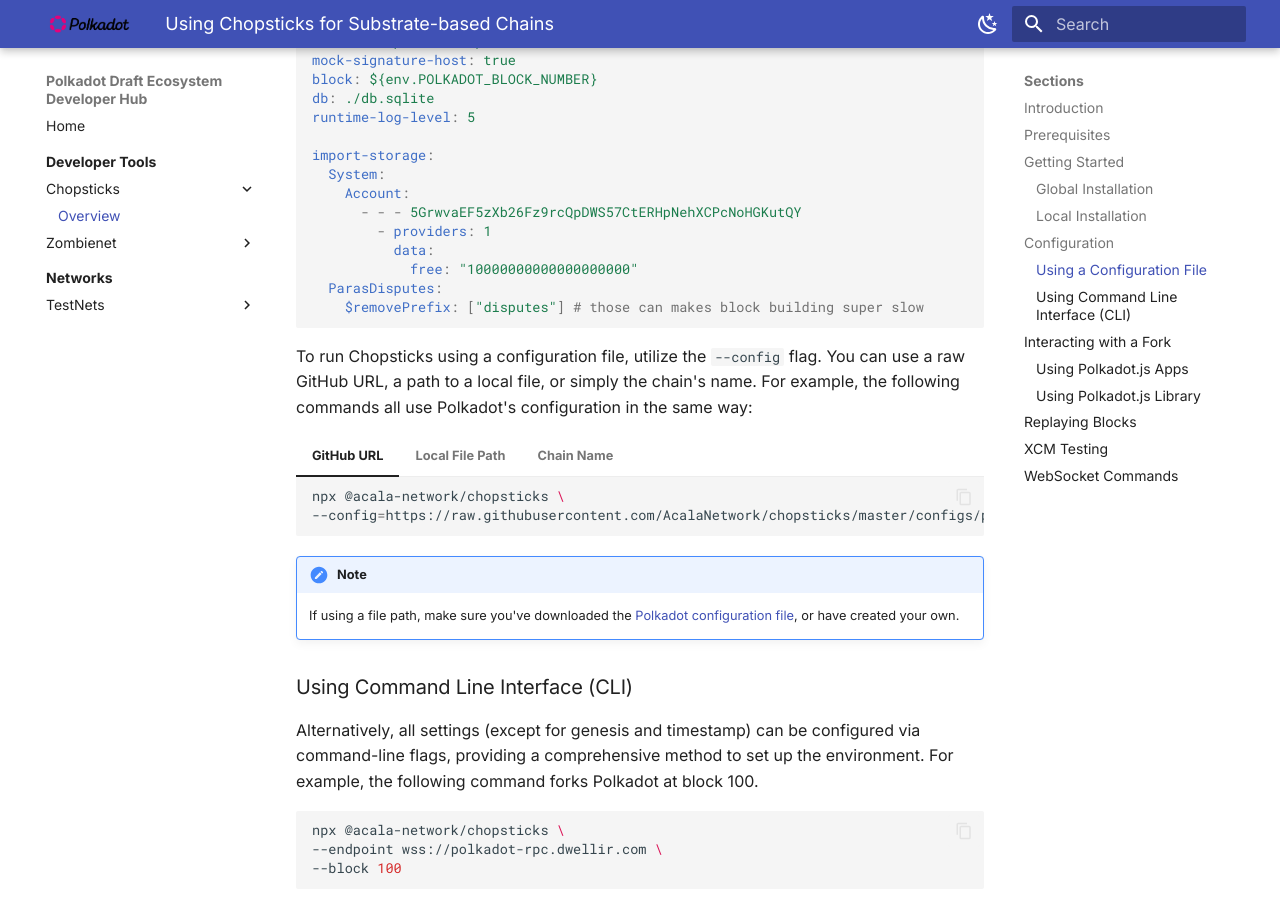
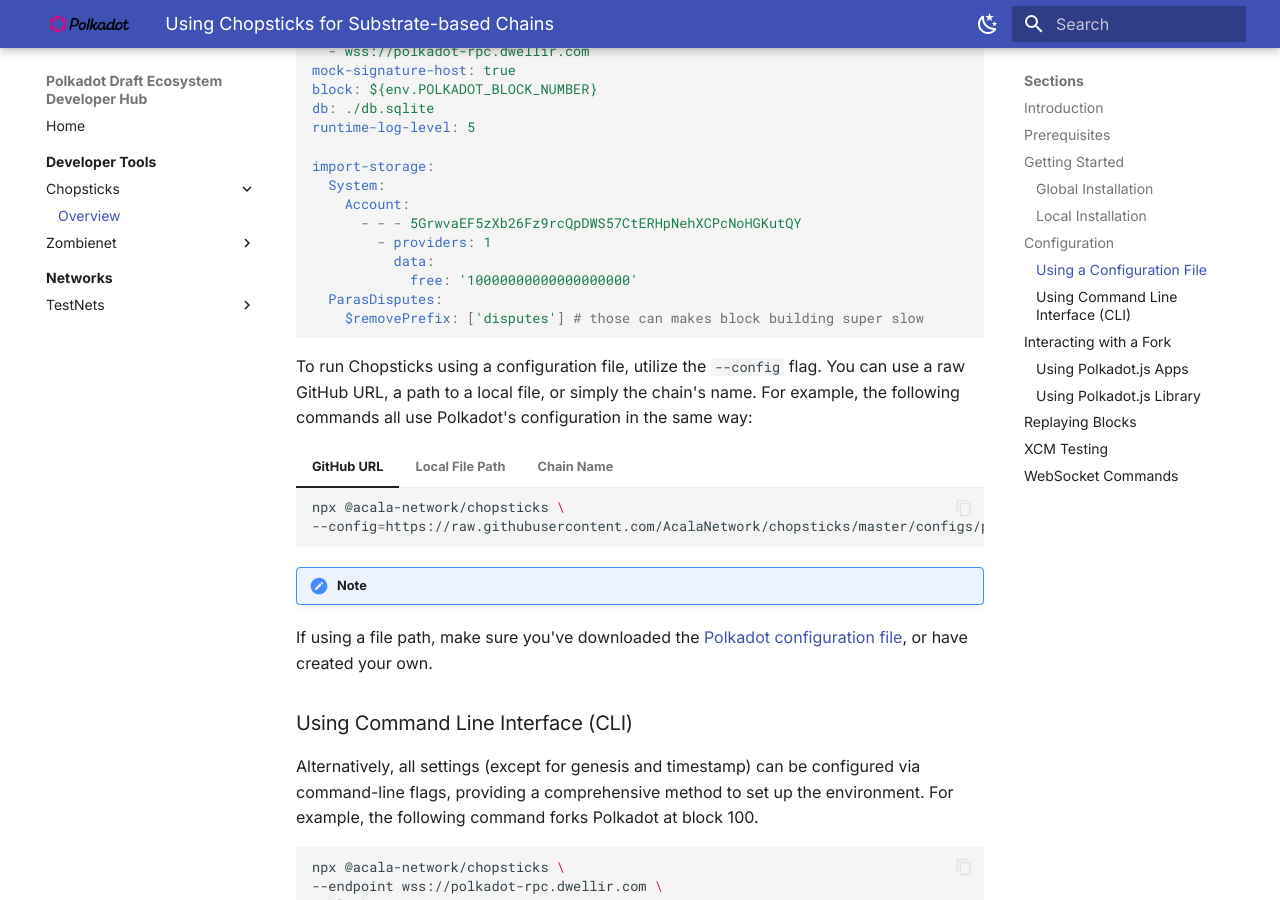
Before and after one commit to papermoonio/polkadot-ecosystem-docs-draft, an MkDocs documentation site: the page built from docs/dev-tools/chopsticks/overview.md, in a window 1280 px wide and 900 px high, scrolled down 2827 px. Built offline with MkDocs 1.6.1 and Material for MkDocs 9.7.7, drawn with Linux system fonts in a browser that asks for light colours; some of the changed text lies outside the part shown.

Commit message:
prettier run

````diff
--- a/docs/.snippets/code/developer-tools/chopsticks/overview/basic-example.js
+++ b/docs/.snippets/code/developer-tools/chopsticks/overview/basic-example.js
@@ -1,7 +1,7 @@
-import { ApiPromise, WsProvider } from "@polkadot/api";
+import { ApiPromise, WsProvider } from '@polkadot/api';
 
 async function connectToFork() {
-  const wsProvider = new WsProvider("ws://localhost:8000");
+  const wsProvider = new WsProvider('ws://localhost:8000');
   const api = await ApiPromise.create({ provider: wsProvider });
   await api.isReady;
 
--- a/docs/.snippets/code/developer-tools/chopsticks/overview/dev-newblock-example.js
+++ b/docs/.snippets/code/developer-tools/chopsticks/overview/dev-newblock-example.js
@@ -1,10 +1,10 @@
-import { ApiPromise, WsProvider } from "@polkadot/api";
+import { ApiPromise, WsProvider } from '@polkadot/api';
 
 async function main() {
-  const wsProvider = new WsProvider("ws://localhost:8000");
+  const wsProvider = new WsProvider('ws://localhost:8000');
   const api = await ApiPromise.create({ provider: wsProvider });
   await api.isReady;
-  await api.rpc("dev_newBlock", { count: 1 });
+  await api.rpc('dev_newBlock', { count: 1 });
 }
 
 main();
--- a/docs/.snippets/code/developer-tools/chopsticks/overview/dev-setBlockBuildMode-example.js
+++ b/docs/.snippets/code/developer-tools/chopsticks/overview/dev-setBlockBuildMode-example.js
@@ -1,10 +1,10 @@
-import { ApiPromise, WsProvider } from "@polkadot/api";
+import { ApiPromise, WsProvider } from '@polkadot/api';
 
 async function main() {
-  const wsProvider = new WsProvider("ws://localhost:8000");
+  const wsProvider = new WsProvider('ws://localhost:8000');
   const api = await ApiPromise.create({ provider: wsProvider });
   await api.isReady;
-  await api.rpc("dev_setBlockBuildMode", "Instant");
+  await api.rpc('dev_setBlockBuildMode', 'Instant');
 }
 
 main();
--- a/docs/.snippets/code/developer-tools/chopsticks/overview/dev-setHead-example.js
+++ b/docs/.snippets/code/developer-tools/chopsticks/overview/dev-setHead-example.js
@@ -1,10 +1,10 @@
-import { ApiPromise, WsProvider } from "@polkadot/api";
+import { ApiPromise, WsProvider } from '@polkadot/api';
 
 async function main() {
-  const wsProvider = new WsProvider("ws://localhost:8000");
+  const wsProvider = new WsProvider('ws://localhost:8000');
   const api = await ApiPromise.create({ provider: wsProvider });
   await api.isReady;
-  await api.rpc("dev_setHead", 500);
+  await api.rpc('dev_setHead', 500);
 }
 
 main();
--- a/docs/.snippets/code/developer-tools/chopsticks/overview/dev-setRuntimeLogLevel-example.js
+++ b/docs/.snippets/code/developer-tools/chopsticks/overview/dev-setRuntimeLogLevel-example.js
@@ -1,10 +1,10 @@
-import { ApiPromise, WsProvider } from "@polkadot/api";
+import { ApiPromise, WsProvider } from '@polkadot/api';
 
 async function main() {
-  const wsProvider = new WsProvider("ws://localhost:8000");
+  const wsProvider = new WsProvider('ws://localhost:8000');
   const api = await ApiPromise.create({ provider: wsProvider });
   await api.isReady;
-  await api.rpc("dev_setRuntimeLogLevel", 1);
+  await api.rpc('dev_setRuntimeLogLevel', 1);
 }
 
 main();
--- a/docs/.snippets/code/developer-tools/chopsticks/overview/dev-timeTravel-example.js
+++ b/docs/.snippets/code/developer-tools/chopsticks/overview/dev-timeTravel-example.js
@@ -1,10 +1,10 @@
-import { ApiPromise, WsProvider } from "@polkadot/api";
+import { ApiPromise, WsProvider } from '@polkadot/api';
 
 async function main() {
-  const wsProvider = new WsProvider("ws://localhost:8000");
+  const wsProvider = new WsProvider('ws://localhost:8000');
   const api = await ApiPromise.create({ provider: wsProvider });
   await api.isReady;
-  await api.rpc("dev_timeTravel", "2030-08-15T00:00:00");
+  await api.rpc('dev_timeTravel', '2030-08-15T00:00:00');
 }
 
 main();
--- a/docs/.snippets/code/developer-tools/chopsticks/overview/example-config.yml
+++ b/docs/.snippets/code/developer-tools/chopsticks/overview/example-config.yml
@@ -12,6 +12,6 @@
       - - - 5GrwvaEF5zXb26Fz9rcQpDWS57CtERHpNehXCPcNoHGKutQY
         - providers: 1
           data:
-            free: "10000000000000000000"
+            free: '10000000000000000000'
   ParasDisputes:
-    $removePrefix: ["disputes"] # those can makes block building super slow
+    $removePrefix: ['disputes'] # those can makes block building super slow
--- a/docs/dev-tools/chopsticks/overview.md
+++ b/docs/dev-tools/chopsticks/overview.md
@@ -7,7 +7,7 @@
 
 ## Introduction
 
-[Chopsticks](https://github.com/AcalaNetwork/chopsticks/){target=_blank}, created and maintained by the [Acala Foundation](https://github.com/AcalaNetwork){target=_blank}, is a powerful tool designed to enhance the development process for Substrate-based blockchains. It offers developers a user-friendly method to locally fork existing chains, enabling them to:
+[Chopsticks](https://github.com/AcalaNetwork/chopsticks/){target=\_blank}, created and maintained by the [Acala Foundation](https://github.com/AcalaNetwork){target=\_blank}, is a powerful tool designed to enhance the development process for Substrate-based blockchains. It offers developers a user-friendly method to locally fork existing chains, enabling them to:
 
 - Experiment with custom blockchain configurations in a local environment
 - Replay blocks and analyze how extrinsics affect state
@@ -16,14 +16,14 @@
 With Chopsticks, developers can simulate and test complex blockchain scenarios without deploying to a live network. This tool significantly reduces the complexity of building blockchain applications on Substrate, making it more accessible to developers of varying experience levels. Ultimately, Chopsticks aims to accelerate innovation in the Substrate ecosystem by providing a robust, flexible testing framework.
 
 !!!note
-    Chopsticks uses [Smoldot](https://github.com/smol-dot/smoldot){target=_blank} light client, which only supports the native Polkadot-SDK API.  Consequently, a Chopsticks-based fork does not support Ethereum JSON-RPC calls, so you cannot use it to fork your chain and connect Metamask.
+Chopsticks uses [Smoldot](https://github.com/smol-dot/smoldot){target=\_blank} light client, which only supports the native Polkadot-SDK API. Consequently, a Chopsticks-based fork does not support Ethereum JSON-RPC calls, so you cannot use it to fork your chain and connect Metamask.
 
 ## Prerequisites
 
 Before you begin, ensure you have the following installed:
 
-- [Node.js](https://nodejs.org/en/){target=_blank}
-- Package manager - [npm](https://www.npmjs.com/){target=_blank} should be installed with Node.js by default. Alternatively, you can use other package managers like [Yarn](https://yarnpkg.com/){target=_blank}
+- [Node.js](https://nodejs.org/en/){target=\_blank}
+- Package manager - [npm](https://www.npmjs.com/){target=\_blank} should be installed with Node.js by default. Alternatively, you can use other package managers like [Yarn](https://yarnpkg.com/){target=\_blank}
 
 ## Getting Started
 
@@ -83,7 +83,7 @@
 
 ### Using a Configuration File
 
-The Chopsticks source repository includes a collection of [YAML](https://yaml.org/){target=_blank} files that can be used to set up various Substrate chains locally. You can download these configuration files from the [repository's `configs` folder](https://github.com/AcalaNetwork/chopsticks/tree/master/configs){target=_blank}.
+The Chopsticks source repository includes a collection of [YAML](https://yaml.org/){target=\_blank} files that can be used to set up various Substrate chains locally. You can download these configuration files from the [repository's `configs` folder](https://github.com/AcalaNetwork/chopsticks/tree/master/configs){target=\_blank}.
 
 An example of a configuration file for Polkadot is as follows:
 
@@ -113,7 +113,7 @@
     ```
 
 !!! note
-    If using a file path, make sure you've downloaded the [Polkadot configuration file](https://github.com/AcalaNetwork/chopsticks/blob/master/configs/polkadot.yml){target=_blank}, or have created your own.
+If using a file path, make sure you've downloaded the [Polkadot configuration file](https://github.com/AcalaNetwork/chopsticks/blob/master/configs/polkadot.yml){target=\_blank}, or have created your own.
 
 ### Using Command Line Interface (CLI)
 
@@ -133,19 +133,18 @@
 ws://localhost:8000
 ```
 
-You can interact with the forked chain using various [libraries](https://wiki.polkadot.network/docs/build-tools-index#libraries){target=_blank} such as [Polkadot.js](https://polkadot.js.org/docs/){target=_blank} and its user interface, [Polkadot.js Apps](https://polkadot.js.org/apps/#/explorer){target=_blank}.
+You can interact with the forked chain using various [libraries](https://wiki.polkadot.network/docs/build-tools-index#libraries){target=\_blank} such as [Polkadot.js](https://polkadot.js.org/docs/){target=\_blank} and its user interface, [Polkadot.js Apps](https://polkadot.js.org/apps/#/explorer){target=\_blank}.
 
 ### Using Polkadot.js Apps
 
-To interact with Chopsticks via the hosted user interface, visit [Polkadot.js Apps](https://polkadot.js.org/apps/#/explorer){target=_blank} and follow these steps:
+To interact with Chopsticks via the hosted user interface, visit [Polkadot.js Apps](https://polkadot.js.org/apps/#/explorer){target=\_blank} and follow these steps:
 
 1. Click the network icon in the top left corner
-  ![](/polkadot-ecosystem-docs-draft/images/dev-tools/chopsticks/chopsticks-1.webp)
+   ![](/polkadot-ecosystem-docs-draft/images/dev-tools/chopsticks/chopsticks-1.webp)
 2. Scroll to the bottom and select **Development**
 3. Choose **Custom**
 4. Enter `ws://localhost:8000` in the input field
 5. Click the **Switch** button
-
 
 ![](/polkadot-ecosystem-docs-draft/images/dev-tools/chopsticks/chopsticks-2.webp)
 
@@ -161,7 +160,7 @@
 
 ## Replaying Blocks
 
-Chopsticks allows you to replay specific blocks from a chain, which is useful for debugging and analyzing state changes.  You can use the parameters in the [Configuration](#configuration) section to set up the chain configuration, and then use the run-block subcommand with additional options:
+Chopsticks allows you to replay specific blocks from a chain, which is useful for debugging and analyzing state changes. You can use the parameters in the [Configuration](#configuration) section to set up the chain configuration, and then use the run-block subcommand with additional options:
 
 |    Option     |           Description           |
 | :-----------: | :-----------------------------: |
@@ -179,13 +178,13 @@
 ```
 
 ## XCM Testing
+
 To test XCM (Cross-Consensus Messaging) messages between networks, you can fork multiple parachains and a relay chain locally using Chopsticks.
 
 |    Option    |      Description       |
 | :----------: | :--------------------: |
 | `relaychain` | Relaychain config file |
 | `parachain`  | Parachain config file  |
-
 
 For example, to fork Moonbeam, Astar, and Polkadot enabling XCM between them, you can use the following command:
 
@@ -230,12 +229,15 @@
 
     === "Parameter"
 
-        - `buildBlockMode` ++"enum"++ - the build mode
-        - Options:
-            - `Batch` *One block per batch (default)*
-            - `Instant` *One block per transaction*
-            - `Manual` *Only build when triggered*
+        - `buildBlockMode` ++"BuildBlockMode"++ - the build mode. Can be any of the following modes as defined by the enum:
 
+            ```ts
+            export enum BuildBlockMode {
+              Batch = 'Batch', /** One block per batch (default) */
+              Instant = 'Instant', /** One block per transaction */
+              Manual = 'Manual', /** Only build when triggered */
+            }
+            ```
 
     === "Example"
 
````
Also changed, not shown: docs/.snippets/code/developer-tools/chopsticks/overview/dev-setStorage-example.js (+6 -6 lines).
